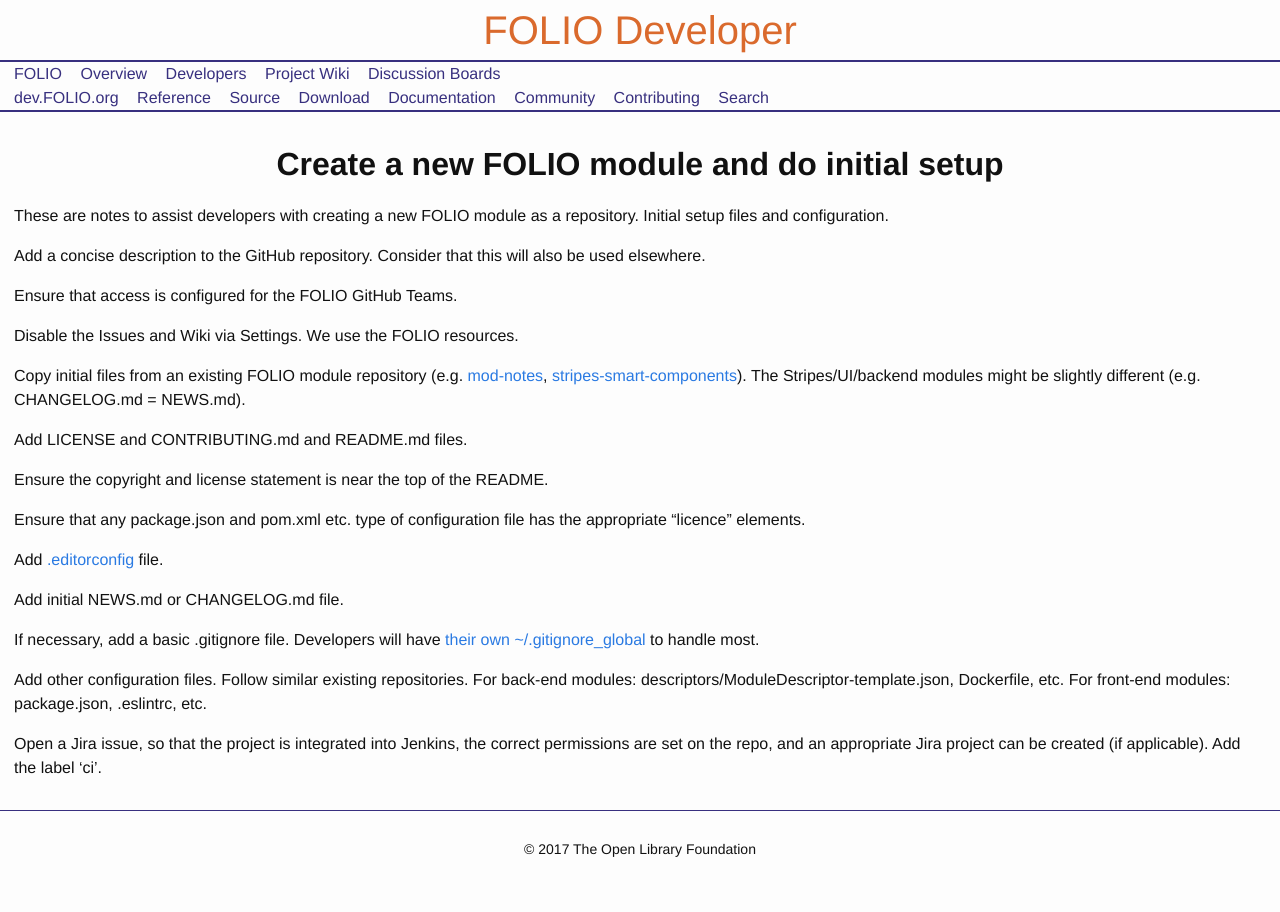
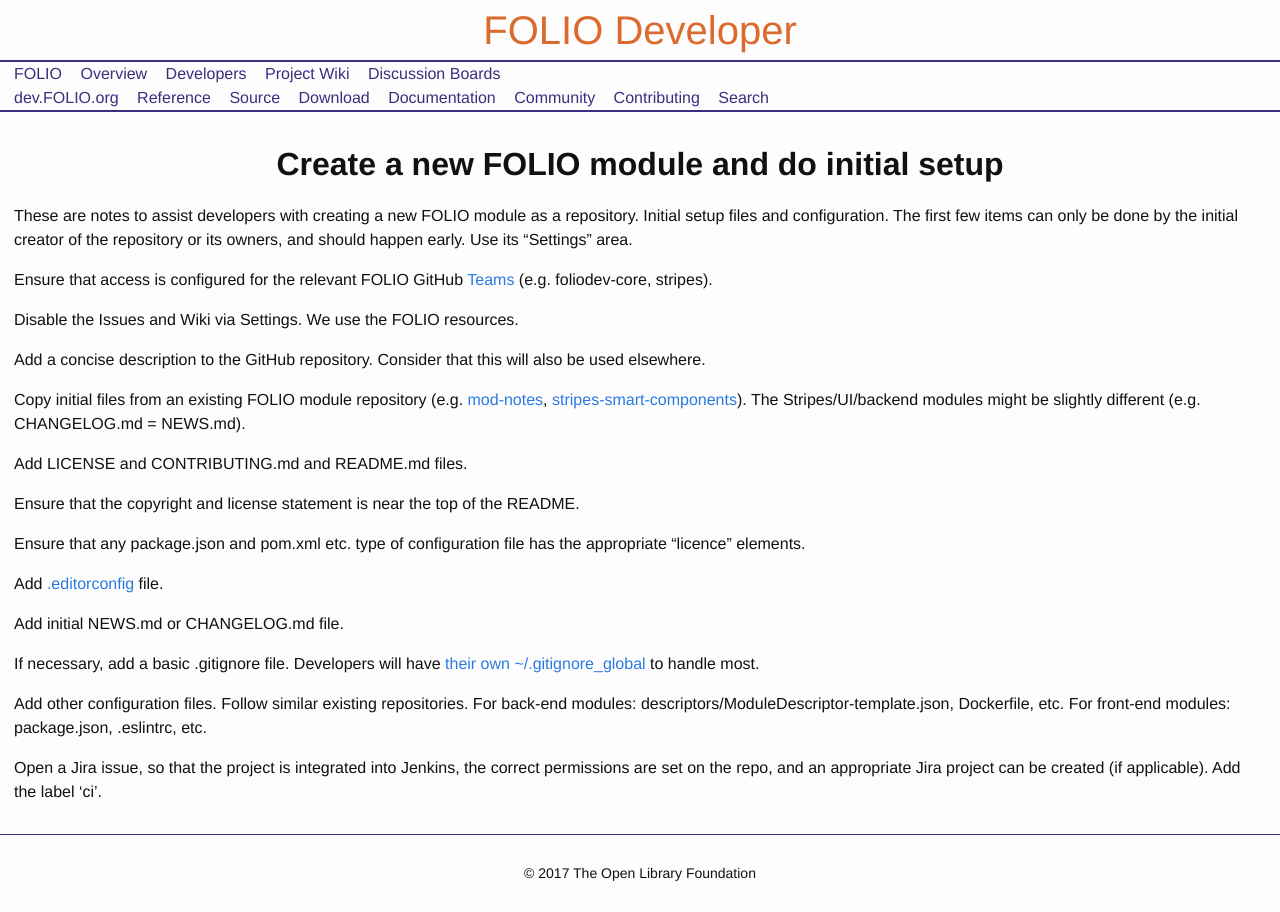
Before and after one commit to folio-org/folio-org.github.io, a Jekyll site: the page built from doc/create-new-repo.md, in a window 1280 px wide. Built offline with Jekyll 4.4.1, drawn with Linux system fonts in a browser that asks for light colours; nearby versions of some CDN libraries.

Commit message:
Emphasise early steps and adding teams

```diff
--- a/doc/create-new-repo.md
+++ b/doc/create-new-repo.md
@@ -5,12 +5,13 @@
 
 These are notes to assist developers with creating a new FOLIO module as a repository.
 Initial setup files and configuration.
+The first few items can only be done by the initial creator of the repository or its owners, and should happen early. Use its "Settings" area.
+
+Ensure that access is configured for the relevant FOLIO GitHub [Teams](https://github.com/orgs/folio-org/teams) (e.g. foliodev-core, stripes).
+
+Disable the Issues and Wiki via Settings. We use the FOLIO resources.
 
 Add a concise description to the GitHub repository. Consider that this will also be used elsewhere.
-
-Ensure that access is configured for the FOLIO GitHub Teams.
-
-Disable the Issues and Wiki via Settings. We use the FOLIO resources.
 
 Copy initial files from an existing FOLIO module repository (e.g.
 [mod-notes](https://github.com/folio-org/mod-notes),
@@ -19,7 +20,7 @@
 
 Add LICENSE and CONTRIBUTING.md and README.md files.
 
-Ensure the copyright and license statement is near the top of the README.
+Ensure that the copyright and license statement is near the top of the README.
 
 Ensure that any package.json and pom.xml etc. type of configuration file has the appropriate "licence" elements.
 
```
